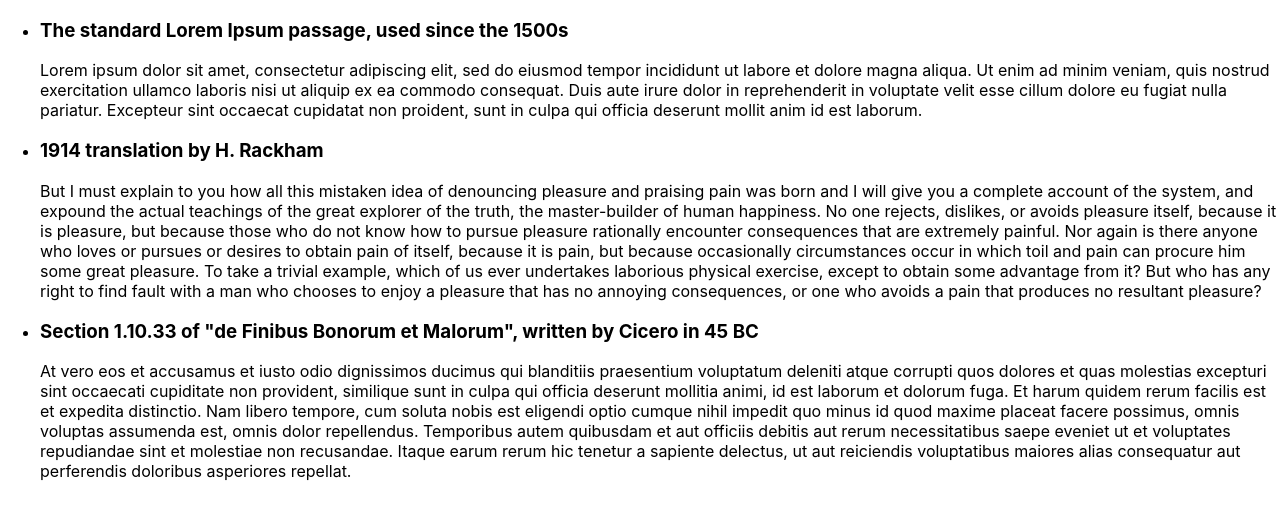
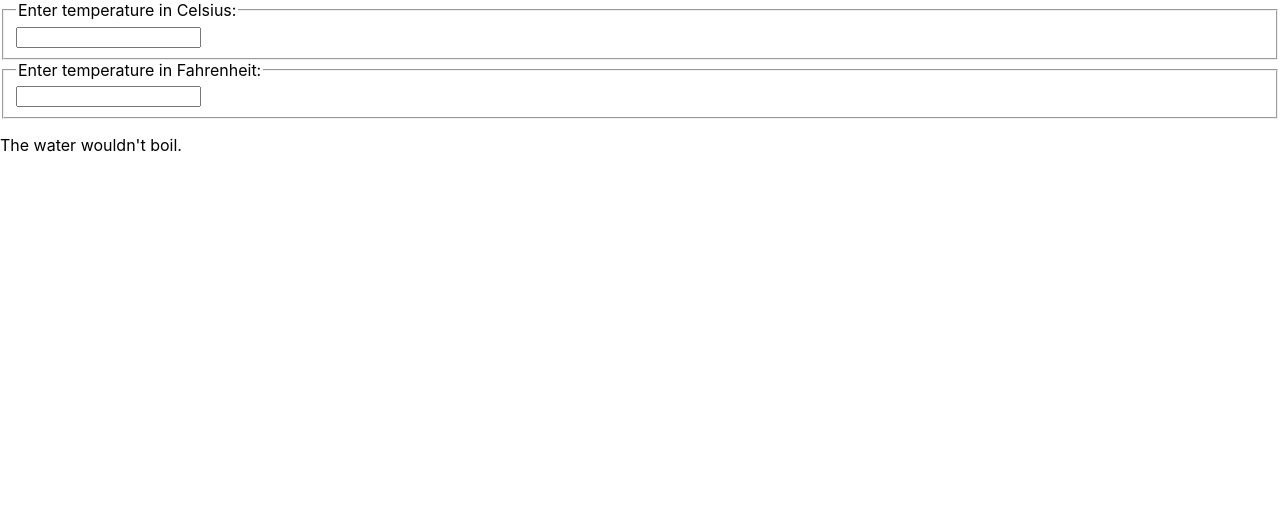
Before and after one commit to Mridul0001/ReactJS, a React (Create React App) app in the folder create-react-app/my-app/: page / in a window 1280 px wide. Shown: the top 520 px of the page. Built offline with nearby package versions, Linux system fonts and the light colour scheme.

Commit message:
Lifting state up

```diff
--- a/create-react-app/my-app/src/App.js
+++ b/create-react-app/my-app/src/App.js
@@ -2,31 +2,94 @@ import React from 'react';
 import logo from './logo.svg';
 import './App.css';
 
-function ListItem(props){
-  return (
-    <div>
-      <li>
-        <h3>{props.title}</h3>
-        <p>{props.content}</p>
-      </li>
-    </div>
-  );
+function BoilingVerdict(props){
+  if(props.tempC >= 100){
+    return (
+      <p>The water would boil.</p>
+    );
+  }else{
+    return (
+      <p>The water wouldn't boil.</p>
+    );
+  }
 }
 
-class Blog extends React.Component{
+class Calculator extends React.Component {
   constructor(props){
     super(props);
+    this.handleCelsius = this.handleCelsius.bind(this);
+    this.handleFahrenheit = this.handleFahrenheit.bind(this);
+    this.state = {temp: '', scale: 'c'};
   }
 
-  render() {
+  handleCelsius(temperature){
+    this.setState({scale: 'c', temp:temperature});
+  }
+
+  handleFahrenheit(temperature){
+    this.setState({scale: 'f', temp:temperature});
+  }
+
+  render(){
+    const scale = this.state.scale;
+    const temperature = this.state.temp;
+    const celsius = scale === 'f' ? tryConvert(temperature, toCelesius) : temperature;
+    const fahrenheit = scale === 'c' ? tryConvert(temperature, toFahrenheit) : temperature;
     return (
-      <ul>
-      {this.props.data.map((data) => (
-        <ListItem key={data.id} title={data.title} content={data.content}/>
-      ))}
-      </ul>
+      <div>
+        <TemperatureInput scale="c" onTemperatureChange={this.handleCelsius} temperature={celsius}/>
+        <TemperatureInput scale="f" onTemperatureChange={this.handleFahrenheit} temperature={fahrenheit}/>
+        <BoilingVerdict tempC={celsius}/>
+      </div>
     );
   }
+}
+
+const scaleNames = {
+  c: 'Celsius',
+  f: 'Fahrenheit'
+};
+
+class TemperatureInput extends React.Component {
+    constructor(props){
+      super(props);
+      this.handleChange = this.handleChange.bind(this);
+    }
+
+    handleChange(e){
+      this.props.onTemperatureChange(e.target.value);
+    }
+
+    render(){
+      const temperature = this.props.temperature;
+      const scale = this.props.scale;
+      return (
+        <fieldset>
+          <legend>Enter temperature in {scaleNames[scale]}:</legend>
+          <input
+            value={temperature}
+            onChange={this.handleChange} />
+        </fieldset>
+      )
+    }
+  }
+
+function toCelesius(fahrenheit){
+  return (fahrenheit-32)*5/9;
+}
+
+function toFahrenheit(celsius){
+  return (celsius*9/5)+32;
+}
+
+function tryConvert(temperature, convert){
+  const input = parseFloat(temperature);
+  if(Number.isNaN(input)){
+    return '';
+  }
+  const output = convert(input);
+  const rounded = Math.round(output*1000)/1000;
+  return rounded.toString();
 }
 
 function App(props) {
@@ -40,4 +103,4 @@ function App(props) {
   );
 }
 
-export default Blog;
+export default Calculator;
--- a/create-react-app/my-app/src/index.js
+++ b/create-react-app/my-app/src/index.js
@@ -1,30 +1,13 @@
 import React from 'react';
 import ReactDOM from 'react-dom';
 import './index.css';
-import Blog from './App';
+import Calculator from './App';
 import * as serviceWorker from './serviceWorker';
 
-const data = [
-  {
-    id: "a",
-    title: "The standard Lorem Ipsum passage, used since the 1500s",
-    content: "Lorem ipsum dolor sit amet, consectetur adipiscing elit, sed do eiusmod tempor incididunt ut labore et dolore magna aliqua. Ut enim ad minim veniam, quis nostrud exercitation ullamco laboris nisi ut aliquip ex ea commodo consequat. Duis aute irure dolor in reprehenderit in voluptate velit esse cillum dolore eu fugiat nulla pariatur. Excepteur sint occaecat cupidatat non proident, sunt in culpa qui officia deserunt mollit anim id est laborum."
-  },
-  {
-    id: "b",
-    title: "1914 translation by H. Rackham",
-    content: "But I must explain to you how all this mistaken idea of denouncing pleasure and praising pain was born and I will give you a complete account of the system, and expound the actual teachings of the great explorer of the truth, the master-builder of human happiness. No one rejects, dislikes, or avoids pleasure itself, because it is pleasure, but because those who do not know how to pursue pleasure rationally encounter consequences that are extremely painful. Nor again is there anyone who loves or pursues or desires to obtain pain of itself, because it is pain, but because occasionally circumstances occur in which toil and pain can procure him some great pleasure. To take a trivial example, which of us ever undertakes laborious physical exercise, except to obtain some advantage from it? But who has any right to find fault with a man who chooses to enjoy a pleasure that has no annoying consequences, or one who avoids a pain that produces no resultant pleasure?"
-  },
-  {
-    id: "c",
-    title: "Section 1.10.33 of \"de Finibus Bonorum et Malorum\", written by Cicero in 45 BC",
-    content: "At vero eos et accusamus et iusto odio dignissimos ducimus qui blanditiis praesentium voluptatum deleniti atque corrupti quos dolores et quas molestias excepturi sint occaecati cupiditate non provident, similique sunt in culpa qui officia deserunt mollitia animi, id est laborum et dolorum fuga. Et harum quidem rerum facilis est et expedita distinctio. Nam libero tempore, cum soluta nobis est eligendi optio cumque nihil impedit quo minus id quod maxime placeat facere possimus, omnis voluptas assumenda est, omnis dolor repellendus. Temporibus autem quibusdam et aut officiis debitis aut rerum necessitatibus saepe eveniet ut et voluptates repudiandae sint et molestiae non recusandae. Itaque earum rerum hic tenetur a sapiente delectus, ut aut reiciendis voluptatibus maiores alias consequatur aut perferendis doloribus asperiores repellat."
-  }
-];
 
 ReactDOM.render(
   <React.StrictMode>
-    <Blog data={data} />
+    <Calculator />
   </React.StrictMode>,
   document.getElementById('root')
 );
```
